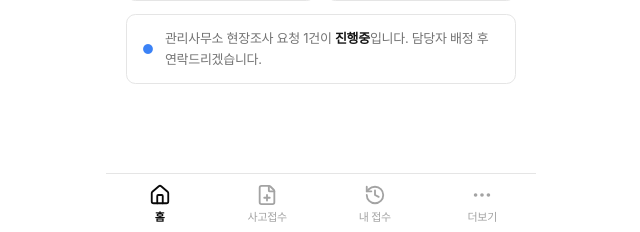
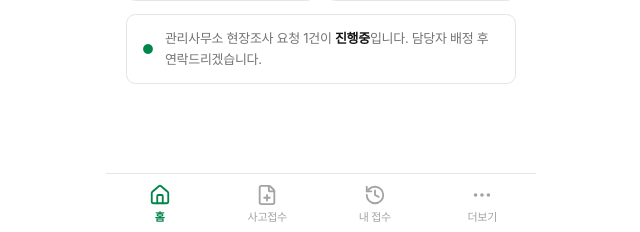
Before and after one commit to aiconsilium-dev/insuretech-resident, a React (Vite) app: page / in a window 1280 px wide. Shown: the part 565-797 px from the top of the page, without its empty margins (319-959 px from the left). Built offline with nearby package versions, Linux system fonts and the light colour scheme.

Commit message:
feat: DB손보 컬러 시스템 적용 — DB Green #00854A 포인트, 절제된 1-2색 원칙

```diff
--- a/src/components/common/Badge.tsx
+++ b/src/components/common/Badge.tsx
@@ -1,7 +1,7 @@
 import clsx from "clsx";
 import type { ReactNode } from "react";
 
-type BadgeVariant = "primary" | "success" | "warning" | "danger" | "gray" | "black";
+type BadgeVariant = "primary" | "success" | "warning" | "danger" | "info" | "gray" | "black";
 
 interface BadgeProps {
   variant?: BadgeVariant;
@@ -18,6 +18,7 @@ export default function Badge({ variant = "gray", children, className }: BadgePr
         variant === "success" && "badge-success",
         variant === "warning" && "badge-warning",
         variant === "danger" && "badge-danger",
+        variant === "info" && "badge-info",
         variant === "gray" && "badge-gray",
         variant === "black" && "badge-black",
         className
--- a/src/components/common/ResultCard.tsx
+++ b/src/components/common/ResultCard.tsx
@@ -21,14 +21,14 @@ function TypeBadge({ type, highlighted }: { type: ResultType; highlighted: boole
   const badges: Record<ResultType, { cls: string; label: string; desc: string }> = {
     A: { cls: "badge-black", label: "TYPE A", desc: "시공사 하자\n하자보수 청구 대상" },
     B: { cls: "badge-gray", label: "TYPE B", desc: "면책 검토 대상" },
-    C: { cls: "bg-accent text-white", label: "TYPE C", desc: "보험금 산출\nAI 적산 완료" },
+    C: { cls: "bg-[#00854A] text-white", label: "TYPE C", desc: "보험금 산출\nAI 적산 완료" },
   };
   const b = badges[type];
 
   return (
     <div className={clsx(
       "flex-1 py-3.5 px-2.5 rounded-xl text-center border",
-      highlighted ? "border-primary bg-primary-light" : "border-border bg-bg-secondary"
+      highlighted ? "border-[#00854A] bg-[rgba(0,133,74,0.05)]" : "border-border bg-bg-secondary"
     )}>
       <span className={clsx("inline-block px-2.5 py-0.5 rounded-full text-[11px] font-bold mb-1.5", b.cls)}>{b.label}</span>
       <div className={clsx("text-[11px] leading-snug mt-1 whitespace-pre-line", highlighted ? "text-text-body" : "text-text-muted")}>{b.desc}</div>
--- a/src/components/common/StepIndicator.tsx
+++ b/src/components/common/StepIndicator.tsx
@@ -13,7 +13,7 @@ export default function StepIndicator({ total, current }: Props) {
           key={i}
           className={clsx(
             "h-2 rounded-full transition-all",
-            i === current ? "w-6 bg-primary" : "w-2 bg-border"
+            i === current ? "w-6 bg-[#00854A]" : "w-2 bg-border"
           )}
         />
       ))}
--- a/src/index.css
+++ b/src/index.css
@@ -10,19 +10,29 @@
   --color-primary-hover: #0a0a0a;
   --color-primary-light: rgba(23, 23, 23, 0.06);
 
-  --color-accent: #3b82f6;
-  --color-accent-hover: #2563eb;
-  --color-accent-light: rgba(59, 130, 246, 0.08);
-  --color-accent-ring: rgba(59, 130, 246, 0.15);
+  --color-accent: #00854A;            /* DB Green — 메인 포인트 */
+  --color-accent-hover: #006b3c;
+  --color-accent-light: rgba(0, 133, 74, 0.08);
+  --color-accent-ring: rgba(0, 133, 74, 0.15);
 
-  --color-success: #10b981;
-  --color-success-light: rgba(16, 185, 129, 0.08);
+  /* DB Blue (정보) */
+  --color-info: #0061AF;
+  --color-info-light: rgba(20, 177, 231, 0.08);
+
+  --color-success: #009559;           /* DB Green (성공) */
+  --color-success-light: rgba(0, 149, 89, 0.08);
 
   --color-warning: #f59e0b;
   --color-warning-light: rgba(245, 158, 11, 0.08);
 
-  --color-danger: #ef4444;
-  --color-danger-light: rgba(239, 68, 68, 0.08);
+  --color-danger: #C9252C;            /* DB Red (에러/위험) */
+  --color-danger-light: rgba(201, 37, 44, 0.08);
+  --color-danger-border: rgba(201, 37, 44, 0.2);
+
+  /* DB 그라디언트 */
+  --gradient-db-blue: linear-gradient(135deg, #14B1E7 0%, #0061AF 100%);
+  --gradient-db-green: linear-gradient(135deg, #8DC63F 0%, #009559 100%);
+  --gradient-db-red: linear-gradient(135deg, #F47920 0%, #C9252C 100%);
 
   --color-bg: #ffffff;
   --color-bg-secondary: #f5f5f5;
@@ -135,12 +145,12 @@
   .btn-primary:active { transform: scale(0.98); }
 
   .btn-accent {
-    background: var(--color-accent);
+    background: #00854A;
     color: #ffffff;
     padding: 14px 24px;
     font-size: var(--font-size-base);
   }
-  .btn-accent:hover { background: var(--color-accent-hover); }
+  .btn-accent:hover { background: #006b3c; }
 
   .btn-secondary {
     background: var(--color-bg-secondary);
@@ -182,10 +192,11 @@
     padding: 4px 10px;
     border-radius: var(--radius-pill);
   }
-  .badge-primary { background: var(--color-accent-light); color: var(--color-accent); }
-  .badge-success { background: var(--color-success-light); color: #059669; }
+  .badge-primary { background: rgba(0, 133, 74, 0.08); color: #00854A; }
+  .badge-success { background: rgba(0, 149, 89, 0.08); color: #009559; }
   .badge-warning { background: var(--color-warning-light); color: #d97706; }
-  .badge-danger { background: var(--color-danger-light); color: #dc2626; }
+  .badge-danger { background: rgba(201, 37, 44, 0.08); color: #C9252C; }
+  .badge-info { background: rgba(20, 177, 231, 0.08); color: #0061AF; }
   .badge-gray { background: var(--color-bg-secondary); color: var(--color-text-muted); }
   .badge-black { background: var(--color-primary); color: #ffffff; }
 
@@ -246,9 +257,9 @@
     z-index: 1;
     transition: all 0.3s;
   }
-  .status-step.done .status-step-dot { background: var(--color-primary); }
+  .status-step.done .status-step-dot { background: #00854A; }
   .status-step.done { color: var(--color-text-body); }
-  .status-step.current .status-step-dot { background: var(--color-primary); box-shadow: 0 0 0 3px rgba(23, 23, 23, 0.12); }
+  .status-step.current .status-step-dot { background: #00854A; box-shadow: 0 0 0 3px rgba(0, 133, 74, 0.15); }
   .status-step.current { color: var(--color-text-heading); font-weight: 700; }
 
   /* ── Tab Bar ── */
@@ -281,7 +292,7 @@
     border: none;
     font-family: inherit;
   }
-  .tab-item.active { color: var(--color-text-heading); font-weight: 700; }
+  .tab-item.active { color: #00854A; font-weight: 700; }
   .tab-item svg { width: 22px; height: 22px; }
 
   /* ── Modal ── */
@@ -364,7 +375,7 @@
     border-right: none;
     font-family: inherit;
   }
-  .sub-tab.active { color: var(--color-text-heading); border-bottom-color: var(--color-primary); font-weight: 700; }
+  .sub-tab.active { color: #171717; border-bottom-color: #00854A; font-weight: 700; }
 }
 
 @keyframes spin {
--- a/src/pages/ClaimPage.tsx
+++ b/src/pages/ClaimPage.tsx
@@ -91,13 +91,13 @@ export default function ClaimPage() {
               className={clsx(
                 "card border py-4.5 px-5 cursor-pointer transition-all flex items-start gap-3.5",
                 damageType === opt.type
-                  ? "border-primary bg-primary-light"
+                  ? "border-[#00854A] bg-[rgba(0,133,74,0.05)]"
                   : "border-border hover:border-text-dim"
               )}
             >
               <div className={clsx(
                 "w-10 h-10 rounded-[10px] flex items-center justify-center shrink-0 text-base",
-                damageType === opt.type ? "bg-primary text-white" : "bg-bg-secondary text-text-muted"
+                damageType === opt.type ? "bg-[#00854A] text-white" : "bg-bg-secondary text-text-muted"
               )}>
                 {opt.symbol}
               </div>
@@ -227,7 +227,7 @@ export default function ClaimPage() {
       {/* Submit Modal */}
       <Modal open={submitted} center>
         <Modal.Header className="!pt-8 text-center">
-          <div className="w-12 h-12 rounded-full bg-primary mx-auto mb-4 flex items-center justify-center">
+          <div className="w-12 h-12 rounded-full bg-[#00854A] mx-auto mb-4 flex items-center justify-center">
             <svg width="24" height="24" viewBox="0 0 24 24" fill="none" stroke="white" strokeWidth="2.5">
               <polyline points="20 6 9 17 4 12" />
             </svg>
```
